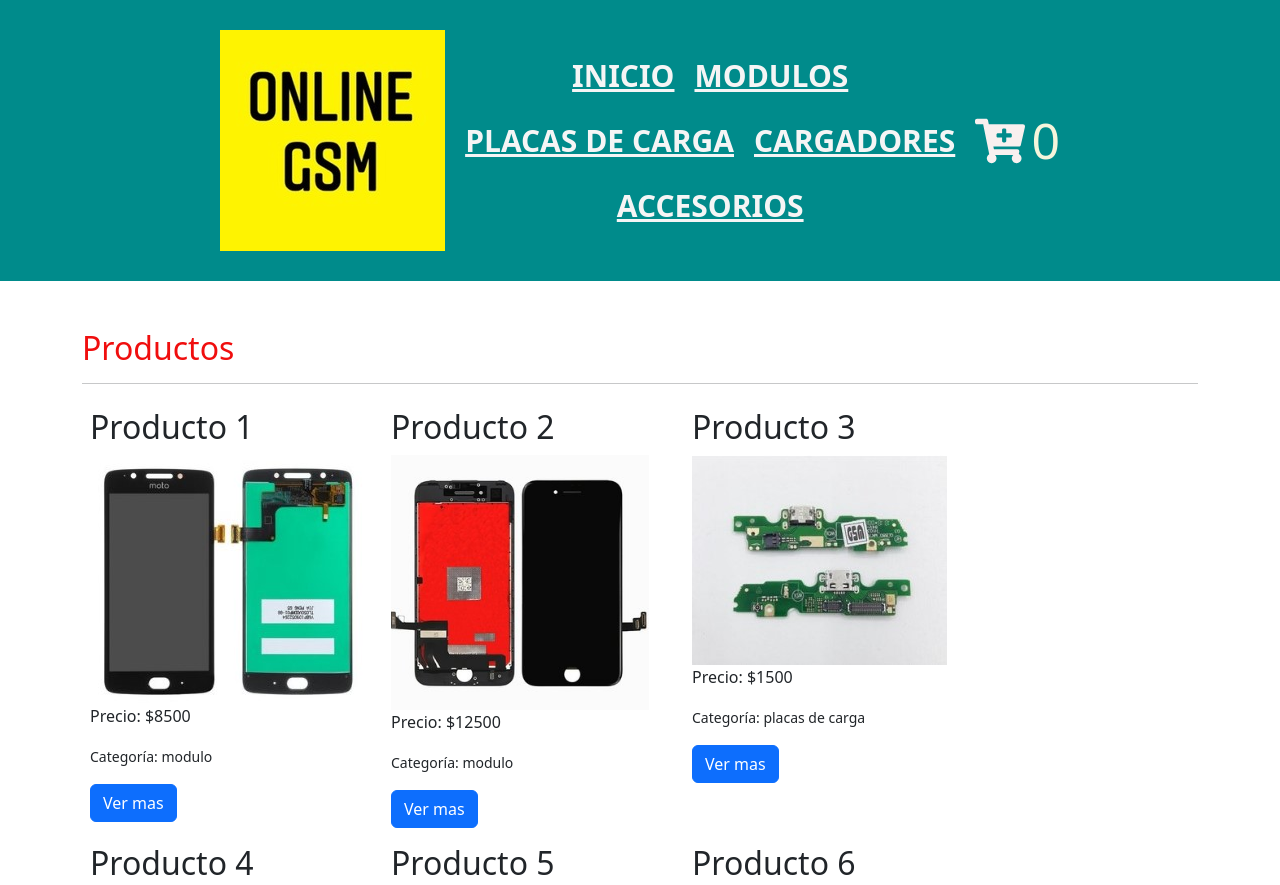
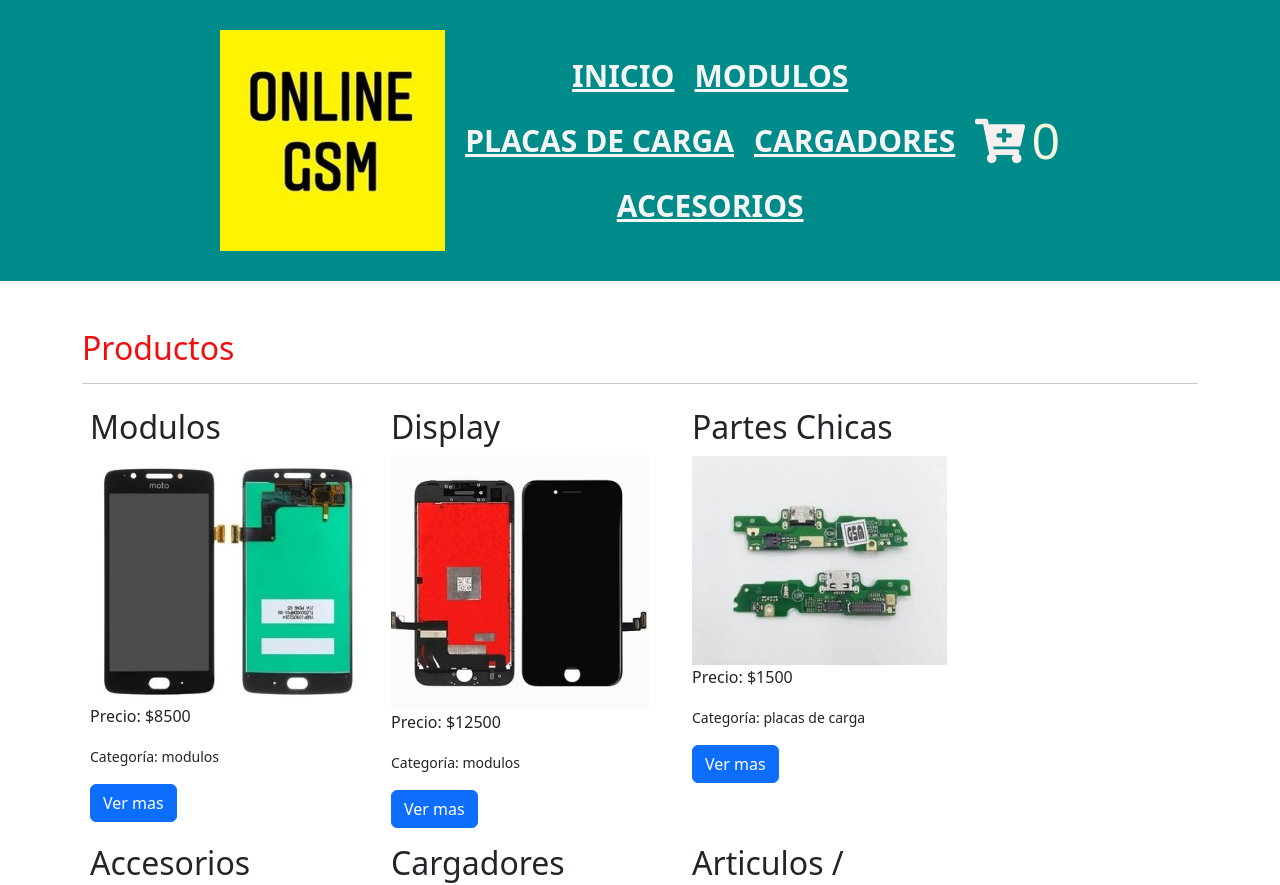
Before and after one commit to Christian-Mundel/Trabajo1.1-React.js, a React (Create React App) app: page / in a window 1280 px wide. Shown: the top 885 px of the page. Built offline with nearby package versions, Linux system fonts and the light colour scheme; the HTML template or start-up script is replaced by a standard one.

Commit message:
se sube el trabajo

```diff
--- a/src/ItemDetailContainer/ItemDetailContainer.js
+++ b/src/ItemDetailContainer/ItemDetailContainer.js
@@ -1,38 +1,31 @@
 import { useEffect, useState } from "react"
 import { useParams } from "react-router-dom"
 import { pedirDatos } from "../components/helpers/pedirDatos"
-
+import ItemDetail from "../components/ItemDetail/ItemDetail"
 
 
 
 const ItemDetailContainer = () => {
     const [item, setItem] = useState(null)
-    const [loading, setLoading] = useState(true)
+
+    // const [loading, setLoading] = useState(true)
 
     const { itemId } = useParams()
 
-    console.log(item)
-    console.log(itemId)
-
     useEffect(() => {
-        setLoading(true)
+        // setLoading(true)
 
         pedirDatos()
             .then((res) => {
-                setItem( res.find((prod) => prod.id === Number(itemId)) )
+                let respuesta = res.find((prod) => prod.id === Number(itemId))
+                setItem(respuesta)
             })
-            .finally(() => {
-                setLoading(false)
-            })
+
     }, [itemId])
 
     return (
         <div className="container my-5">
-            {
-                loading
-                    ? <h2>Cargando...</h2>
-                    : <ItemDetailContainer item={item}/>
-            }
+            {item && <ItemDetail item={item}/>}
         </div>
     )
 }
--- a/src/data/MOCK_DATA.json
+++ b/src/data/MOCK_DATA.json
@@ -1,25 +1,25 @@
 [
     {
         "id": 1,
-        "name": "Producto 1",
+        "name": "Modulos",
         "description": "Modulo Motorola G5 sin marco, Calidad Oled.",
         "price": 8500,
         "img": "../imgs/modulo-g5.jpg",
-        "category": "modulo",
+        "category": "modulos",
         "stock": 2
     },
     {
         "id": 2,
-        "name": "Producto 2",
+        "name": "Display",
         "description": "Modulo Iphone 7 Plus, Calidad Amoled.",
         "price": 12500,
         "img": "../imgs/modulo-iph7Plus.png",
-        "category": "modulo",
+        "category": "modulos",
         "stock": 2
     },
     {
         "id": 3,
-        "name": "Producto 3",
+        "name": "Partes Chicas",
         "description": "Placa De Carga Motorola G5, Copia",
         "price": 1500,
         "img": "../imgs/placa-g5.jpg",
@@ -28,7 +28,7 @@
     },
     {
         "id": 4,
-        "name": "Producto 4",
+        "name": "Accesorios",
         "description": "Cargador Aietch 2.0, cabezal y cable por separado",
         "price": 1300,
         "img": "../imgs/cargador-2.0.jpg",
@@ -38,7 +38,7 @@
     },
     {
         "id": 5,
-        "name": "Producto 5",
+        "name": "Cargadores Especiales",
         "description": "Cargador Ldnio Americano, cabezal y cable por separado",
         "price": 2500,
         "img": "../imgs/cargador-ldnio.jpg",
@@ -47,7 +47,7 @@
     },
     {
         "id": 6,
-        "name": "Producto 6",
+        "name": "Articulos / Ofertas",
         "description": "Luz Led, USB, varios colores.",
         "price": 500,
         "img": "../imgs/luz-led.png",
```
